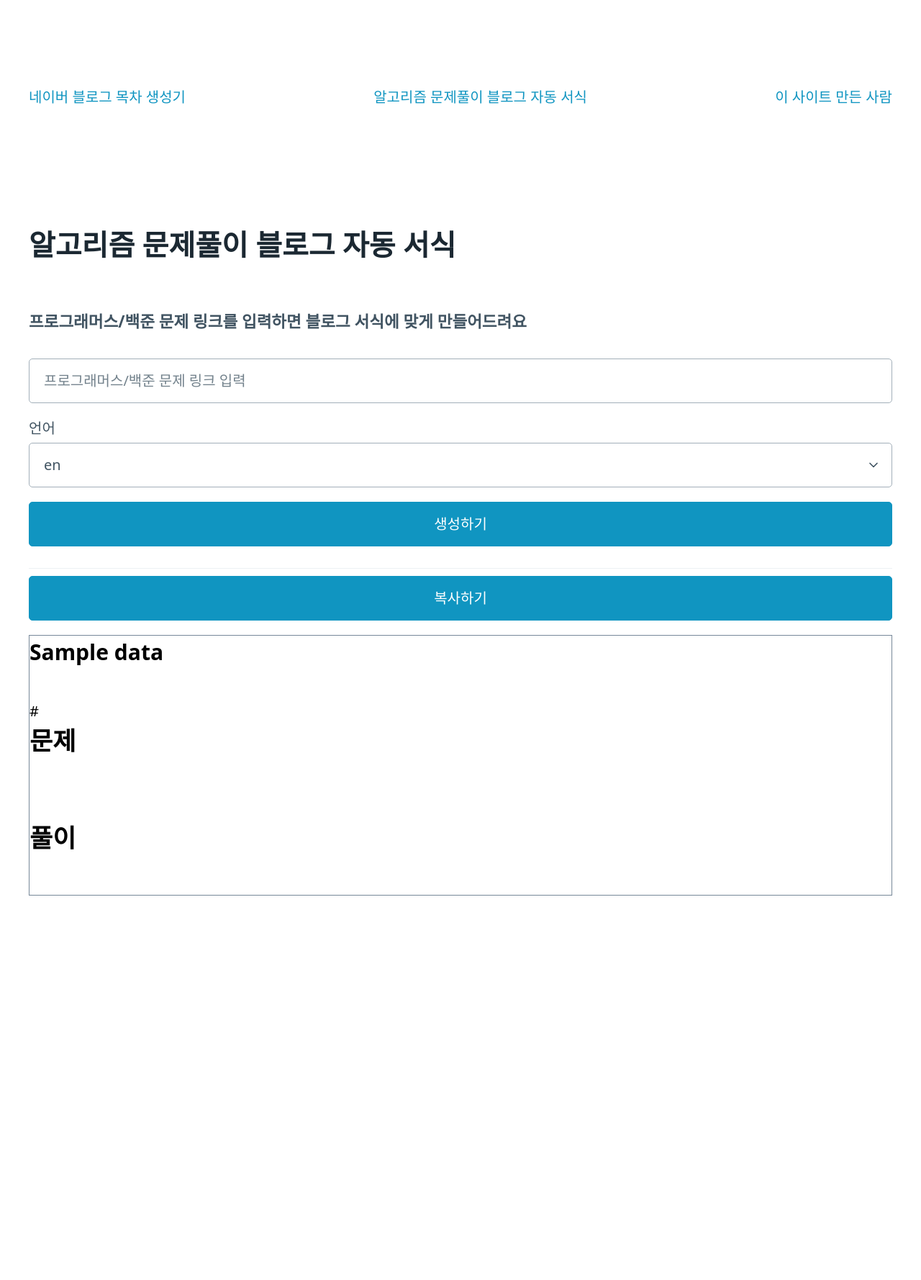
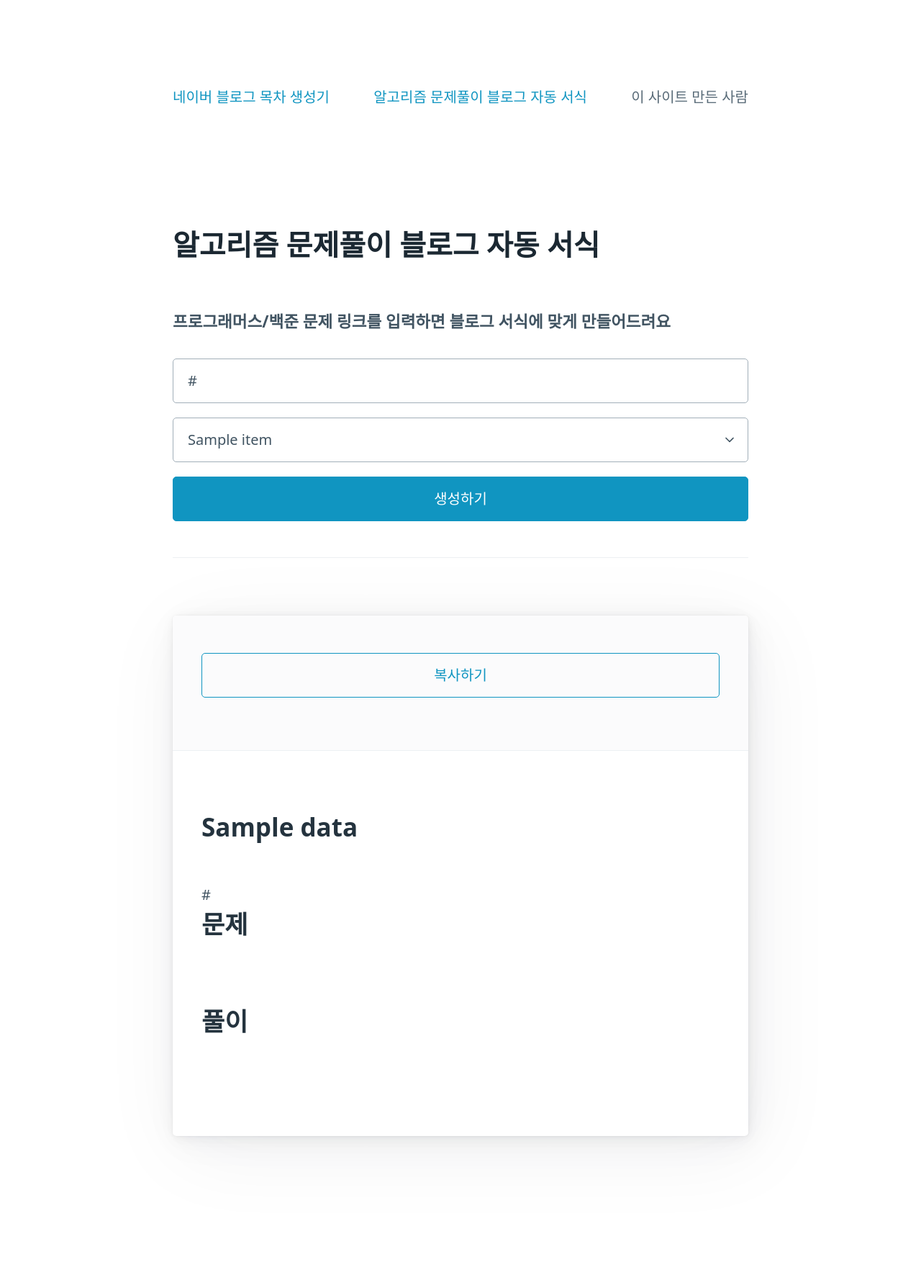
Before and after one commit to seondal/NaverBlog-Title-Extractor, a Flask app: template templates/ps.html in a window 1280 px wide. Shown: the whole page at 72% size. Before the commit the page ends 1244 px from the top, so only its background shows below. Run offline with Flask 3, Linux system fonts and the light colour scheme; the template is opened without the code that fills it: most values are stand-ins (such as "Sample title", 1, 10 or a date in 2020).

Commit message:
💄 style :  전체적인 스타일링

```diff
--- a/static/css/style.css
+++ b/static/css/style.css
@@ -2,11 +2,9 @@ html {
   padding: 2rem;
 }
 
-#content {
-  border: solid 1px lightslategrey;
-  background-color: white;
+@media (min-width: 769px) {
+  html {
+    padding-left: 12rem;
+    padding-right: 12rem;
+  }
 }
-
-#content * {
-  color: black;
-}
--- a/templates/base.html
+++ b/templates/base.html
@@ -32,9 +32,9 @@
 <body>
     <header>
         <nav>
-            <a href="/">네이버 블로그 목차 생성기</a>
-            <a href="/ps">알고리즘 문제풀이 블로그 자동 서식</a>
-            <a href="https://litt.ly/seondal">이 사이트 만든 사람</a>
+            <a class="" href="/">네이버 블로그 목차 생성기</a>
+            <a class="" href="/ps">알고리즘 문제풀이 블로그 자동 서식</a>
+            <a class="secondary" href="https://litt.ly/seondal">이 사이트 만든 사람</a>
         </nav>
     </header>
     <main>
--- a/templates/blog.html
+++ b/templates/blog.html
@@ -10,15 +10,15 @@
 {% block content %}
 <h1>네이버 블로그 목차 생성기</h1>
 <h5>네이버 블로그 링크를 입력하면 해당 포스팅에 쓰인 소제목들을 추출해드려요</h5>
-<form action="/">
+<form role="search" action="/">
     <input type="text" name="link" required placeholder="네이버 블로그 글의 URL을 입력하세요 (전체공개 포스팅만 가능합니다)" />
-    <button>검색</button>
+    <input type="submit" value="검색" />
 </form>
 
 {% if data %}
 <div>
     <h5>목차</h5>
-    <button onclick="copyText()">복사하기</button>
+    <button class="outline" onclick="copyText()">복사하기</button>
     <div id="content">
         {% for title in data %}
         <div>{{title}}</div>
--- a/templates/ps.html
+++ b/templates/ps.html
@@ -10,25 +10,38 @@
 {% block content %}
 <h1>알고리즘 문제풀이 블로그 자동 서식</h1>
 <h5>프로그래머스/백준 문제 링크를 입력하면 블로그 서식에 맞게 만들어드려요</h5>
+
 <form action="/ps">
-    <input type="text" name="link" required placeholder="프로그래머스/백준 문제 링크 입력" />
-    <!---->
-    <label for="lang">언어</label>
-    <select name="lang" id="lang">
-        {% for lang in langs %}
-        <option value={{lang}}>{{lang}}</option>
-        {% endfor %}
-    </select>
+    <fieldset role="group">
+        {% if data %}
+        <input type="text" name="link" id="link" required value={{link}} />
+        {% else %}
+        <input type="text" name="link" id="link" required placeholder="문제링크" />
+        {% endif %}
 
-    <button>생성하기</button>
+        <select name="lang" id="lang">
+            {% for item in langs %}
+
+            {% if data %}
+            <option value={{item}} {% if item==language %}selected{% endif %}>{{item}}</option>
+            {% else %}
+            <option value={{item}}>{{item}}</option>
+            {% endif %}
+
+            {% endfor %}
+        </select>
+
+        <input type="submit" value="생성하기" />
+    </fieldset>
 </form>
 <hr />
 
 {% if data %}
-<button onclick="copyHTML()">복사하기</button>
-
-<div id="content">
-    <h3>{{data.blog_title}}</h3>
+<article id="content">
+    <header>
+        <button class="outline" onclick="copyHTML()">복사하기</button>
+    </header>
+    <h2>{{data.blog_title}}</h2>
     <div>{{data.link}}</div>
     <h2>문제</h2>
 
@@ -54,7 +67,7 @@
 
     <br />
     <h2>풀이</h2>
-</div>
+</article>
 {% endif %}
 
 {% endblock %}
```
